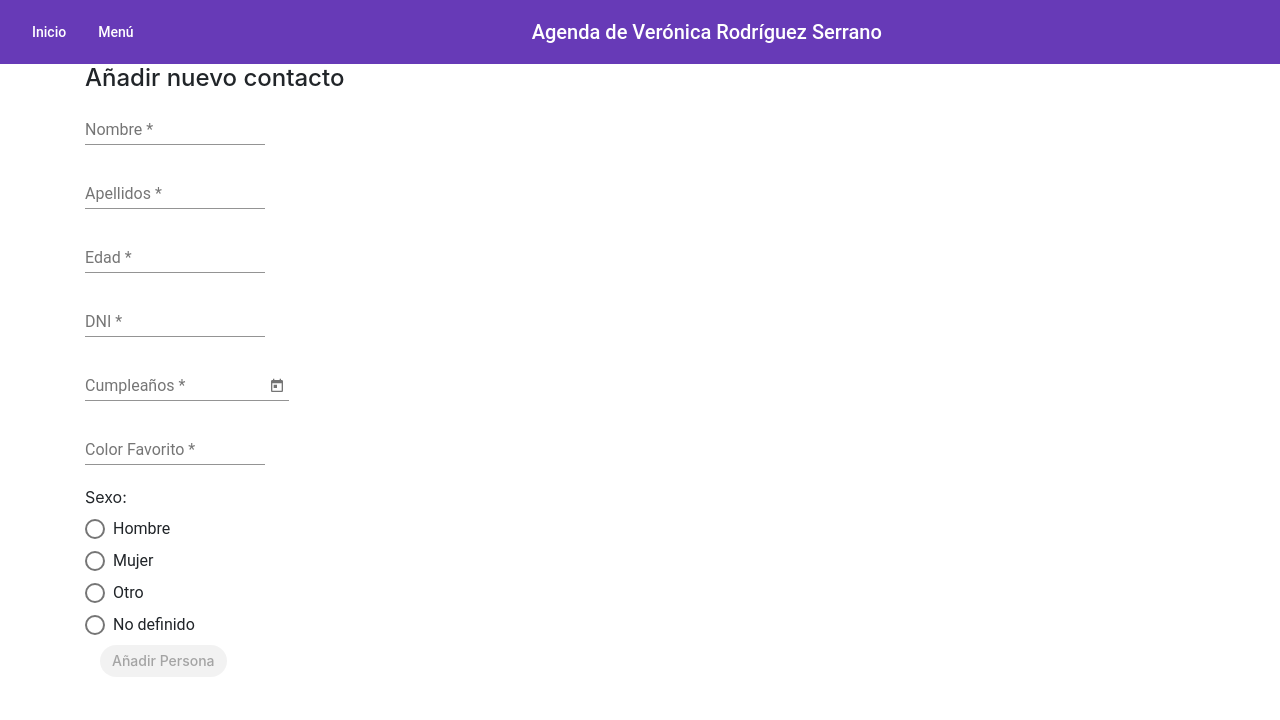
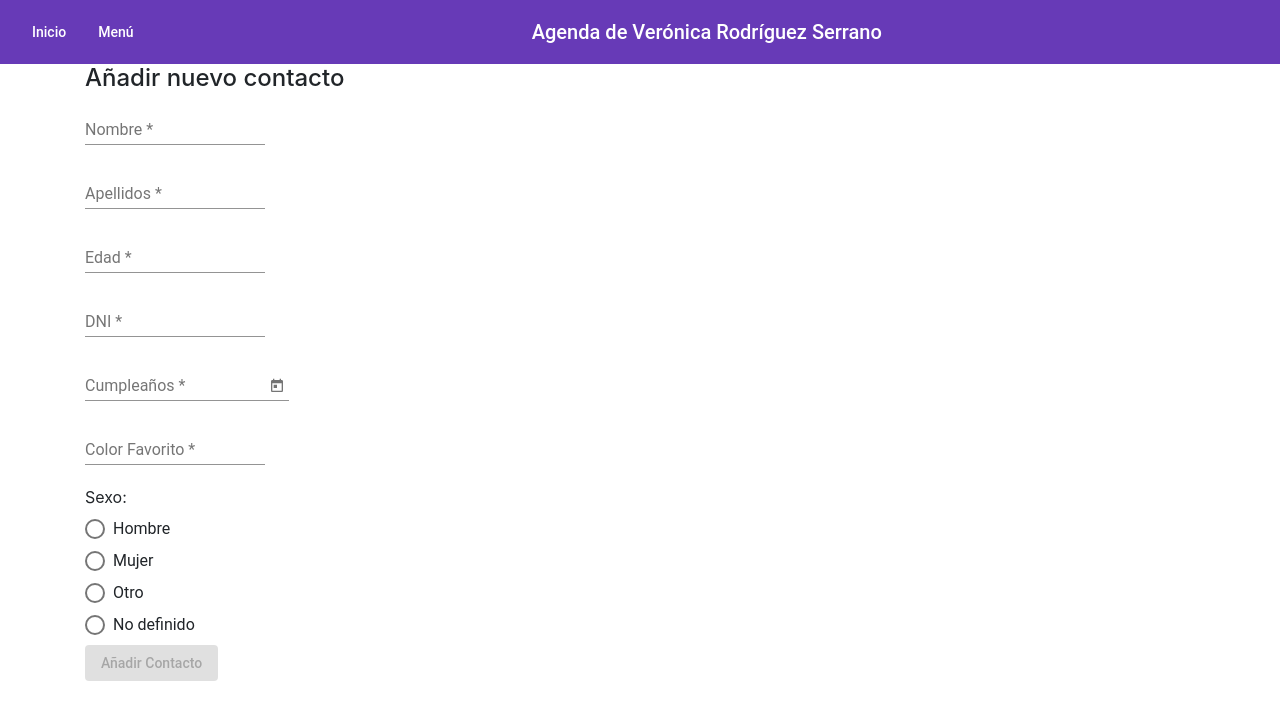
Before and after one commit to vrserrano/PRACTICA5, an Angular app: page /nuevoContacto in a window 1280 px wide. Shown: the top 720 px of the page. Built offline with nearby package versions, Linux system fonts and the light colour scheme.

Commit message:
practica 5 completa

```diff
--- a/src/app/components/formulario-add/formulario-add.component.html
+++ b/src/app/components/formulario-add/formulario-add.component.html
@@ -1,6 +1,6 @@
 <!-- Formulario -->
 <div class="container">
-	<form>
+	<form (ngSubmit)="addPersona()">
 		<mat-card>
 			<h4>Añadir nuevo contacto</h4>
 			<div [formGroup]="personaFormulario" class="controlers-wrapper">
@@ -80,11 +80,12 @@
 		</mat-card>
 
 		<!--boton añadir persona-->
-		<div class="container">
-			<mat-chip-list aria-label="nueva persona">
-				<mat-chip (click)="addPersona()" type="submit" routerLink="/listaContactos" [disabled]="!personaFormulario.valid">Añadir Persona
-				</mat-chip>
-			</mat-chip-list>
-		</div>
+		<mat-card>
+			<div class="full-wrapper button-wrapper">
+			  <div class="button-wrapper">
+				<button mat-raised-button color="primary" [disabled]="personaFormulario.invalid" type="submit">	Añadir Contacto</button>
+			  </div>
+			</div>
+		  </mat-card>
 	</form>
 </div>
--- a/src/app/components/formulario-add/formulario-add.component.ts
+++ b/src/app/components/formulario-add/formulario-add.component.ts
@@ -2,6 +2,7 @@ import { Component, OnInit } from '@angular/core';
 import { FormGroup, FormBuilder, Validators } from '@angular/forms';
 import { ServicioFormularioService } from 'src/app/services/servicio-formulario.service';
 import { Persona } from '../../models/persona.model'; // se importa el modelo de datos de persona
+import { Router } from '@angular/router';
 
 @Component({
 	selector: 'app-formulario-add',
@@ -18,7 +19,8 @@ export class FormularioAddComponent implements OnInit {
 	}
 	constructor(
 		public fb: FormBuilder,
-		private servicioFormulario: ServicioFormularioService  // se vincula el servicio con el componente
+		private servicioFormulario: ServicioFormularioService, // se vincula el servicio con el componente
+		private router: Router
 	) { }
 
 	formValidations() {
@@ -43,5 +45,6 @@ export class FormularioAddComponent implements OnInit {
 			this.personaFormulario.get("color_persona").value,
 			this.personaFormulario.get("sexo_persona").value,
 		));
+		this.router.navigateByUrl('')
 	}
 }
```
